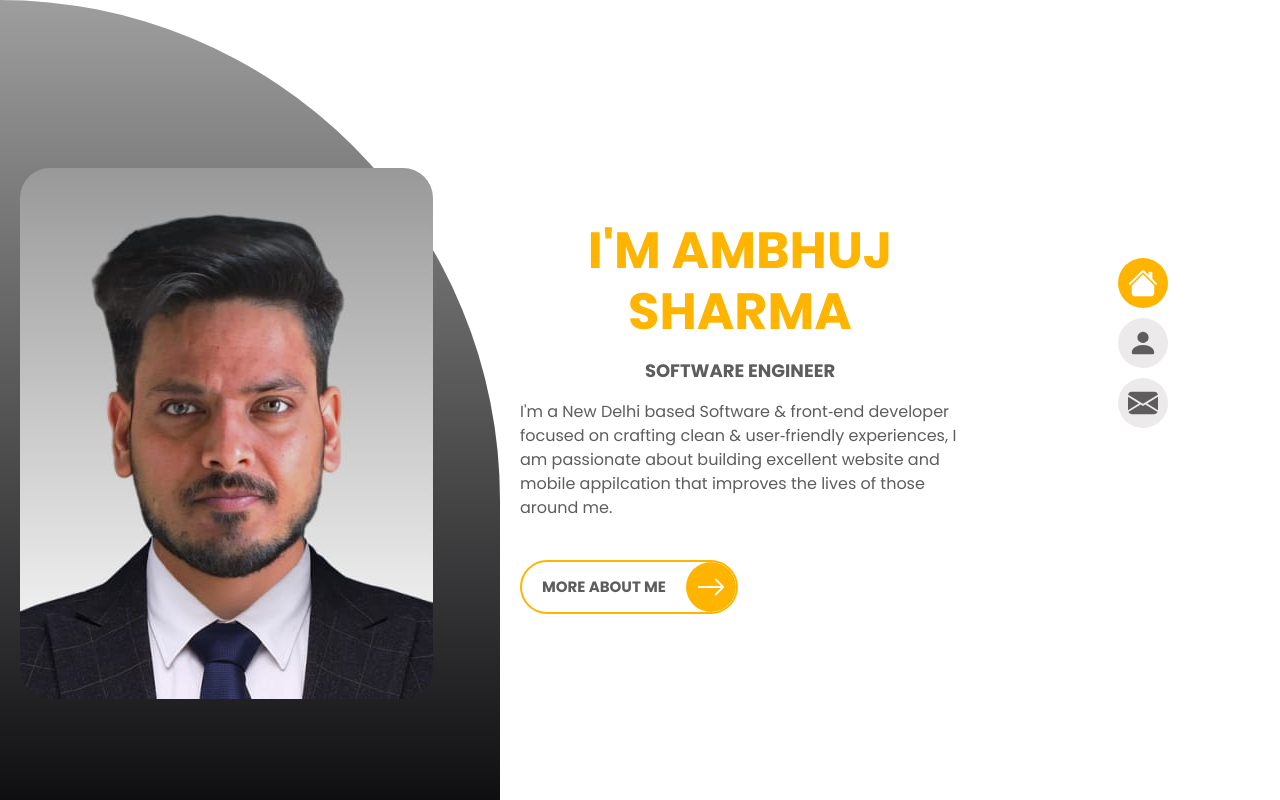
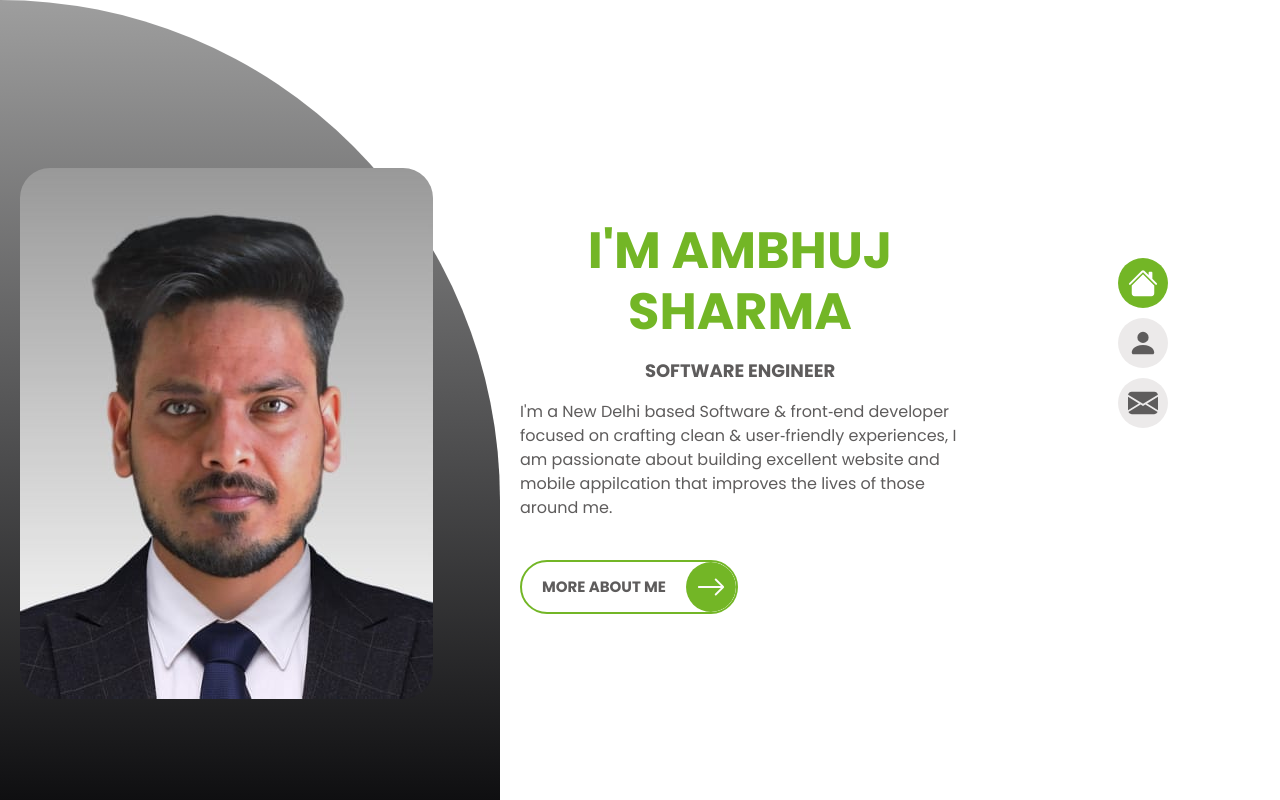
Before and after one commit to ambhuj-bit/portfolio, a React (Create React App) app: page / in a window 1280 px wide. Built offline with nearby package versions, Linux system fonts and the light colour scheme.

Commit message:
change color

```diff
--- a/src/About/About.css
+++ b/src/About/About.css
@@ -32,14 +32,14 @@
   font-size: 51px;
   font-weight: 900;
   font-family: "Poppins", sans-serif !important;
-  color: #ffb400;
+  color: #73b626;
 }
 
 .arrow-icon {
   width: 50px;
   height: 50px;
   color: #fcfbf9;
-  background-color: #ffb400;
+  background-color: #73b626;
   border-radius: 50px 50px;
   padding: 10px;
   font-weight: 900;
--- a/src/AboutPage/About-page.css
+++ b/src/AboutPage/About-page.css
@@ -22,7 +22,7 @@
 }
 
 .me {
-  color: #ffb400;
+  color: #73b626;
   font-weight: 900;
 }
 
@@ -102,7 +102,7 @@ ul li {
   font-weight: 900 !important;
   font-size: 45px;
   position: relative;
-  color: #ffb400;
+  color: #73b626;
 }
 
 .experience-card h3 span {
--- a/src/Contact/Contact.css
+++ b/src/Contact/Contact.css
@@ -17,7 +17,7 @@
 }
 
 .touch-span {
-  color: #ffb400;
+  color: #73b626;
   font-weight: 900;
 }
 
@@ -50,7 +50,7 @@
 }
 
 .contact-icon {
-  color: #ffb400;
+  color: #73b626;
   padding: 5px;
   font-size: 40px;
   margin-bottom: 15px;
--- a/src/CustomButton/CustomButton.css
+++ b/src/CustomButton/CustomButton.css
@@ -2,7 +2,7 @@
   position: relative;
   overflow: hidden;
   border-radius: 50px;
-  border: 2px solid #ffb400;
+  border: 2px solid #73b626;
   font-weight: 800;
   font-family: "Poppins", sans-serif !important;
   width: fit-content;
@@ -18,7 +18,7 @@
   right: 0;
   bottom: 0;
   left: 100%;
-  background-color: #ffb400;
+  background-color: #73b626;
   z-index: 0;
   transition: left 0.5s ease;
 }
@@ -50,7 +50,7 @@
   width: 50px;
   height: 50px;
   color: #fcfbf9;
-  background-color: #ffb400;
+  background-color: #73b626;
   border-radius: 50px 50px;
   padding: 10px;
   font-weight: 900;
--- a/src/ExperienceEduation/ExperienceEduation.css
+++ b/src/ExperienceEduation/ExperienceEduation.css
@@ -30,7 +30,7 @@
 }
 
 .cap-icon {
-  background-color: #ffb400;
+  background-color: #73b626;
   padding: 10px;
   font-size: 50px;
   color: white;
--- a/src/Navbar/NavBar.css
+++ b/src/Navbar/NavBar.css
@@ -56,13 +56,13 @@
 }
 
 .navbar li:hover {
-  background-color: #ffb400;
+  background-color: #73b626;
   cursor: pointer;
   color: white;
 }
 
 .navbar li.active {
-  background-color: #ffb400;
+  background-color: #73b626;
   color: white;
 }
 
@@ -72,7 +72,7 @@
 }
 
 a:focus {
-  background-color: #ffb400;
+  background-color: #73b626;
 }
 
 @media (max-width: 920px) {
```
Also changed, not shown: 1 other file (tests, documents, lock files or other folders).
